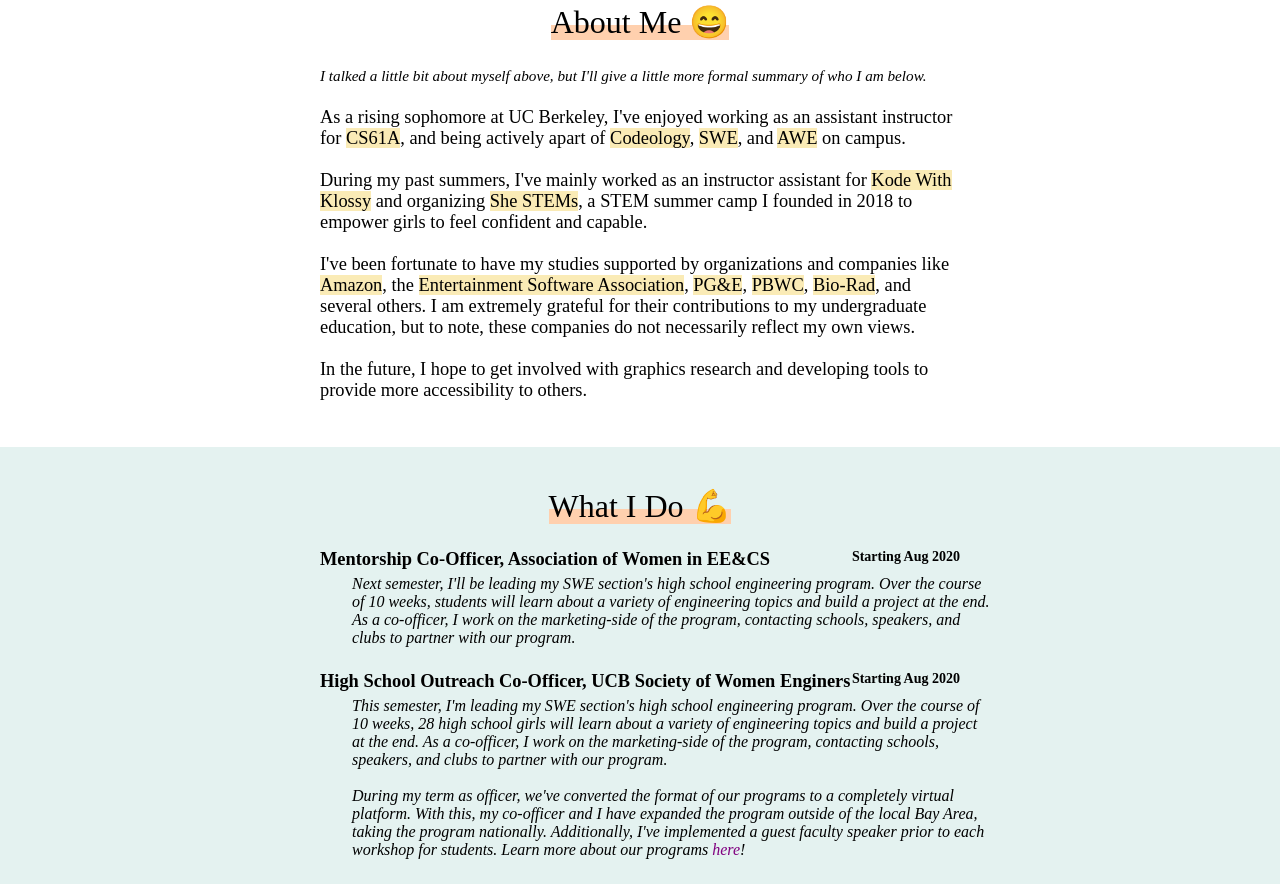
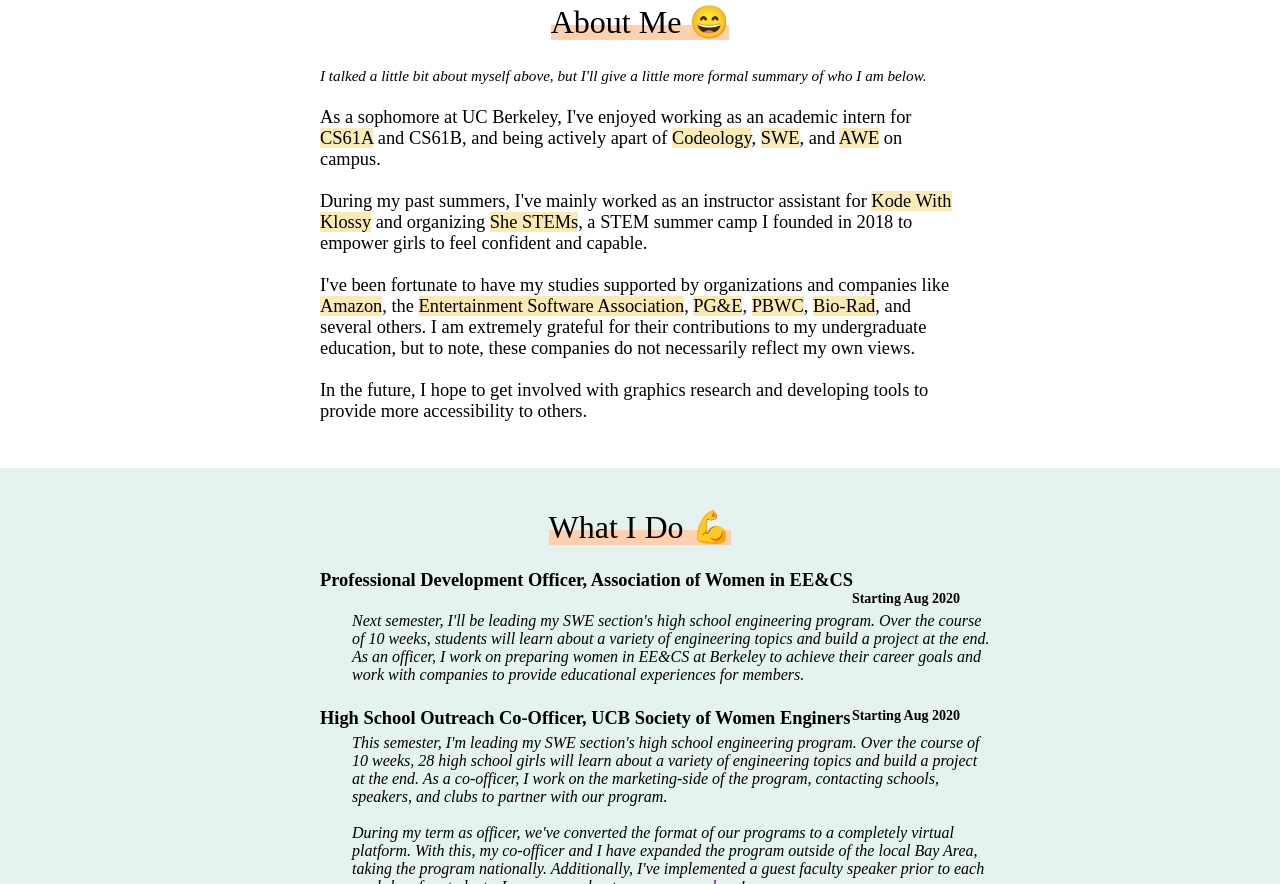
Before and after one commit to ashchu/ashchu.github.io, a plain HTML site: page index.html in a window 1280 px wide. Shown: the part 837-1721 px from the top of the page. Drawn offline with nearby package versions, Linux system fonts and the light colour scheme; a web font is replaced by a local one.

Commit message:
updating some info

```diff
--- a/index.html
+++ b/index.html
@@ -168,7 +168,7 @@ having a good day!
 				<span style="font-size: 0.95rem;text-align: center; font-style: italic;">I talked a little bit about myself above, but I'll give a little more formal summary of who I am below.</span>
 				<br>
 				<br>
-				As a rising sophomore at UC Berkeley, I've enjoyed working as an assistant instructor for <a class="light" href="https://inst.eecs.berkeley.edu/~cs61a/sp19/academic-interns.html">CS61A</a>, and being actively apart of
+				As a sophomore at UC Berkeley, I've enjoyed working as an academic intern for <a class="light" href="https://inst.eecs.berkeley.edu/~cs61a/sp19/academic-interns.html">CS61A</a> and <a>CS61B</a>, and being actively apart of
 				<a class="light" href="https://www.codeology.club/about">Codeology</a>,
 				<a class="light" href="https://swe.berkeley.edu/">SWE</a>, and
 				<a class="light" href="https://awe.berkeley.edu/">AWE</a> on campus.
@@ -195,8 +195,8 @@ having a good day!
 		</div>
 		<div class="desc" style="background-color: #e4f2f0">
 			<p class="title"><span class="hight">What I Do 💪</span></p>
-			<p class="descTitle">Mentorship Co-Officer, Association of Women in EE&CS<span style="float: right;font-size: 14px;">Starting Aug 2020</span></p>
-			<p class="descText">Next semester, I'll be leading my SWE section's high school engineering program. Over the course of 10 weeks, students will learn about a variety of engineering topics and build a project at the end. As a co-officer, I work on the marketing-side of the program, contacting schools, speakers, and clubs to partner with our program. </p>
+			<p class="descTitle">Professional Development Officer, Association of Women in EE&CS<span style="float: right;font-size: 14px;">Starting Aug 2020</span></p>
+			<p class="descText">Next semester, I'll be leading my SWE section's high school engineering program. Over the course of 10 weeks, students will learn about a variety of engineering topics and build a project at the end. As an officer, I work on preparing women in EE&CS at Berkeley to achieve their career goals and work with companies to provide educational experiences for members. </p>
 
 			<p class="descTitle">High School Outreach Co-Officer, UCB Society of Women Enginers <span style="float: right;font-size: 14px;">Starting Aug 2020</span></p>
 			<p class="descText">This semester, I'm leading my SWE section's high school engineering program. Over the course of 10 weeks, 28 high school girls will learn about a variety of engineering topics and build a project at the end. As a co-officer, I work on the marketing-side of the program, contacting schools, speakers, and clubs to partner with our program.
```
